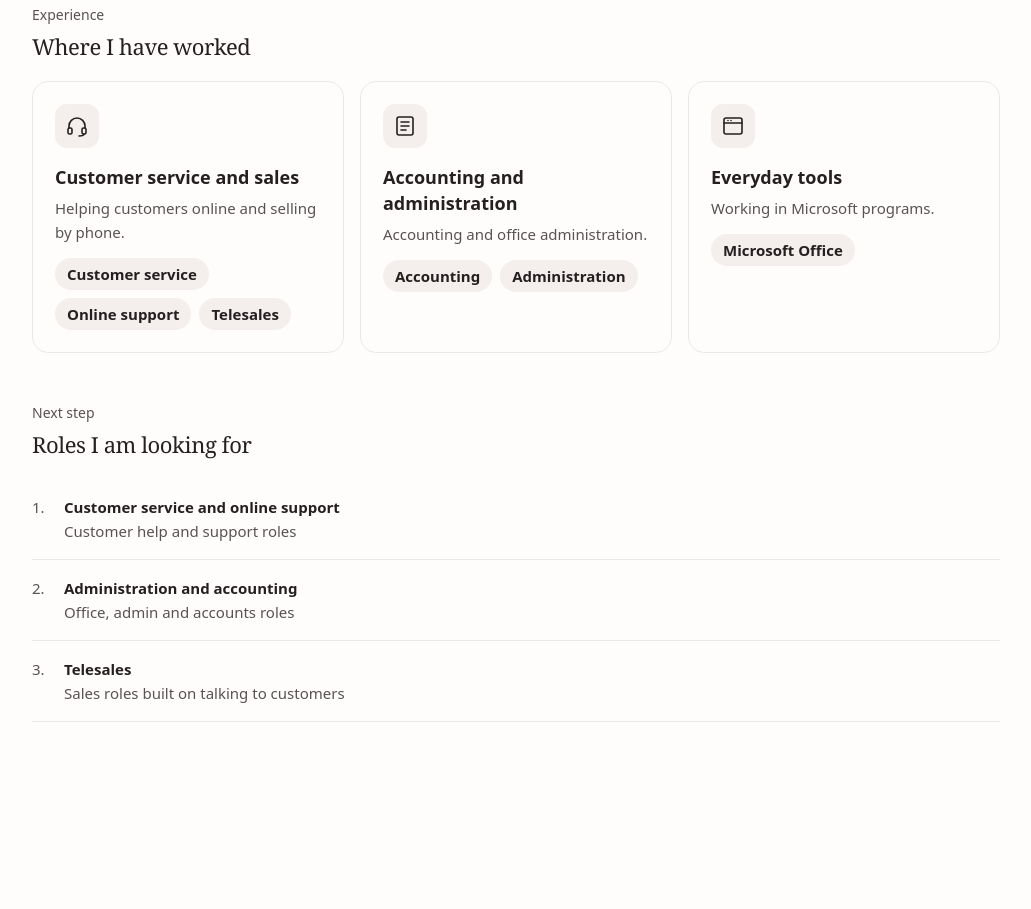
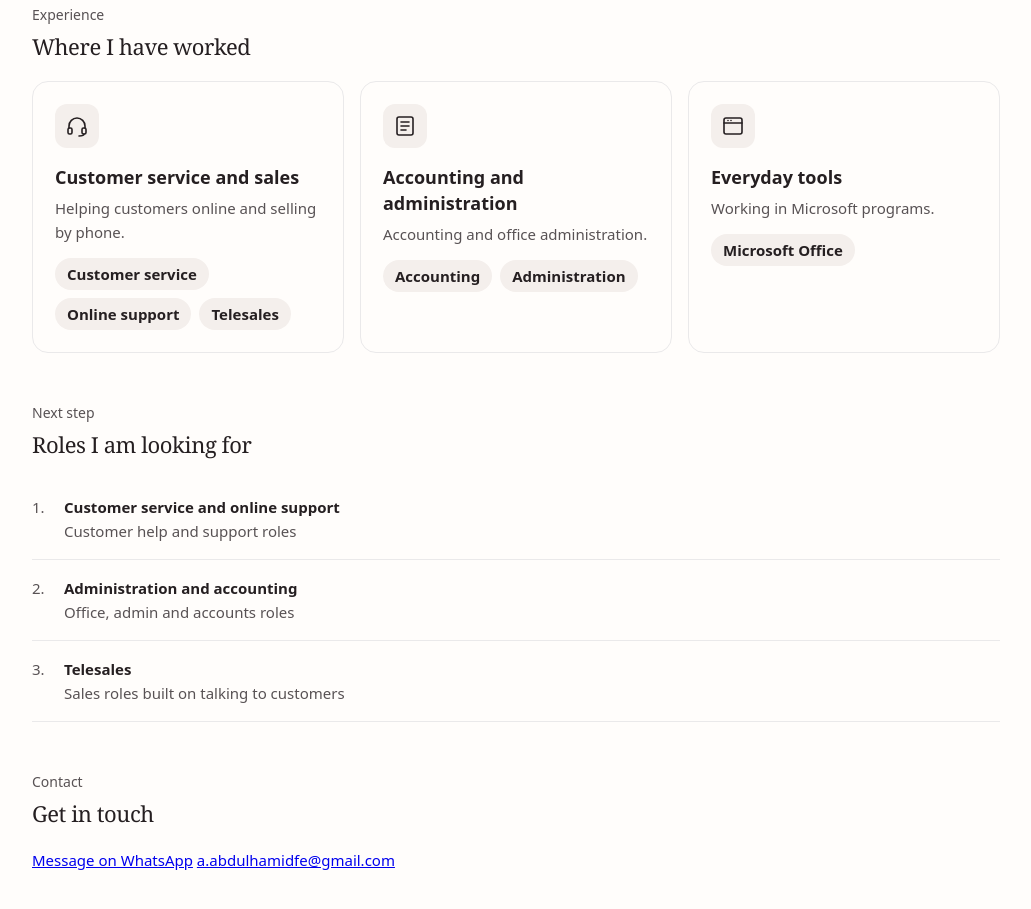
Before and after one commit to Ahmad-Muhamma/ahmad-muhamma.github.io, a plain HTML site: page index.html in a window 1280 px wide. Shown: the part 441-1350 px from the top of the page, without its empty margins (124-1155 px from the left). Before the commit the page ends 1235 px from the top, so only its background shows below. Drawn offline with Linux system fonts and the light colour scheme.

Commit message:
Update index.html

```diff
--- a/index.html
+++ b/index.html
@@ -54,6 +54,14 @@
       <li><strong>Telesales</strong><span>Sales roles built on talking to customers</span></li>
     </ol>
   </section>
+  <section aria-labelledby="contact">
+    <p class="label">Contact</p>
+    <h2 id="contact">Get in touch</h2>
+    <p class="contact-row">
+      <a class="btn" href="https://wa.me/201228811548">Message on WhatsApp</a>
+      <a class="btn btn-alt" href="mailto:a.abdulhamidfe@gmail.com">a.abdulhamidfe@gmail.com</a>
+    </p>
+  </section>
 </main>
 </body>
 </html>
```
